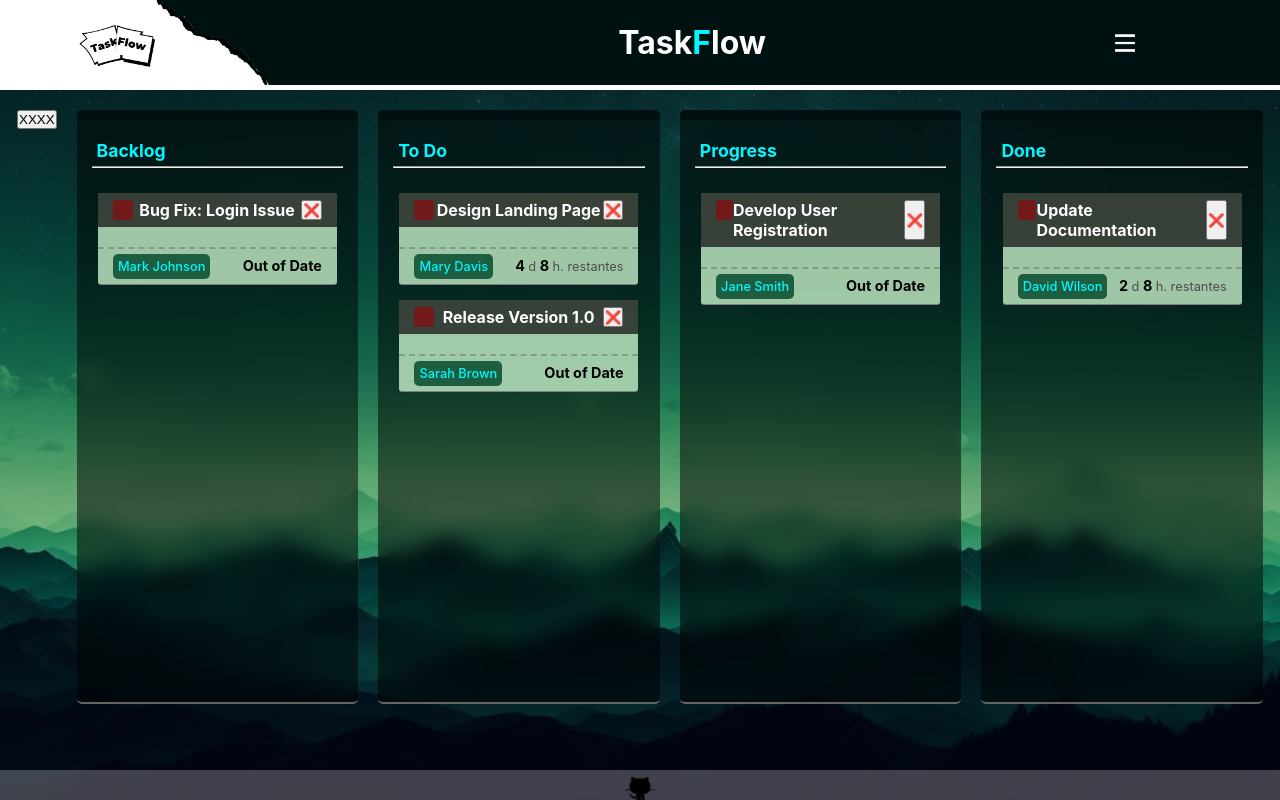
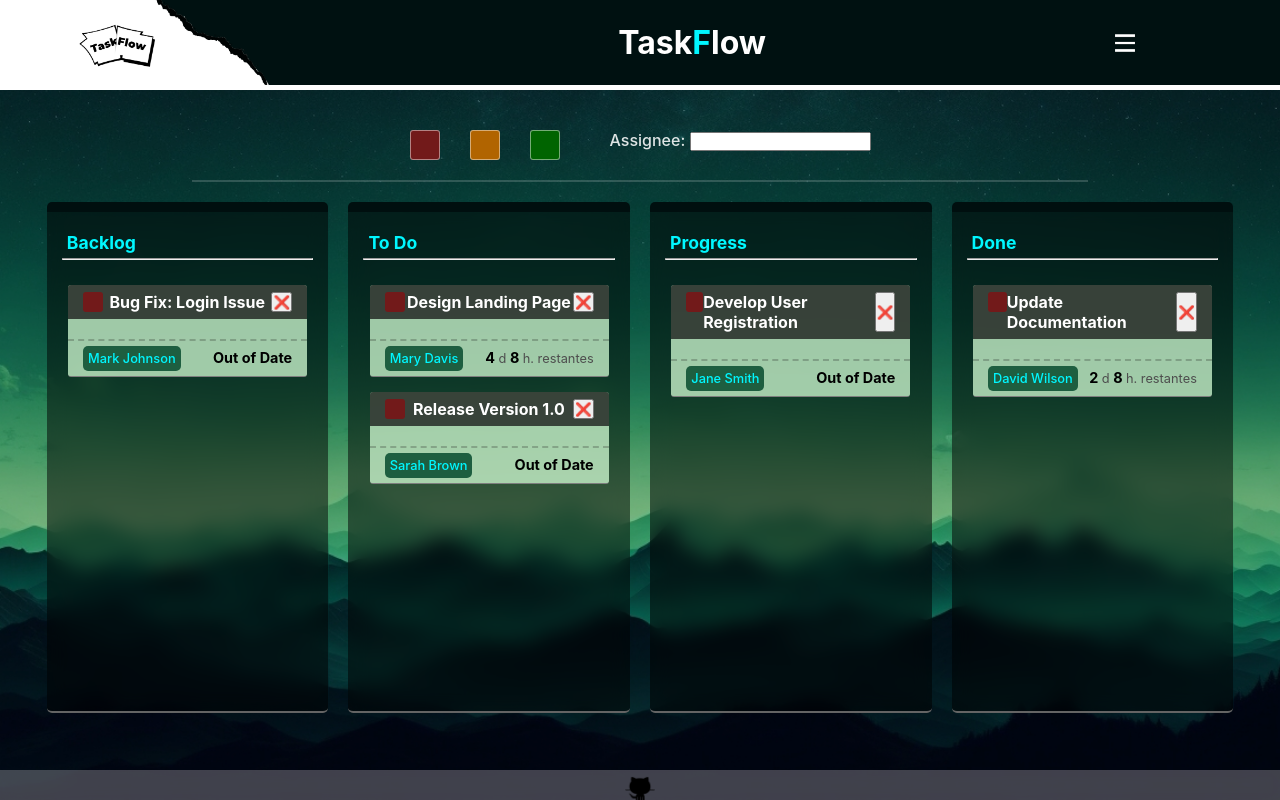
Before and after one commit to as-Solo/lab-kanban-board, a React (Vite) app: page / in a window 1280 px wide. Built offline with nearby package versions, Linux system fonts and the light colour scheme.

Commit message:
filtered by priority done

```diff
--- a/src/App.jsx
+++ b/src/App.jsx
@@ -13,7 +13,7 @@ function App() {
 
   const [datApp, setDatApp] = useState(data);
   const [showSideBar, setShowSideBar] = useState(false);
-  const [filter, setFilter] = useState(true);
+  const [filter, setFilter] = useState({high:'', medium:'', low:''});
 
   const handleDelete = (index)=>{
     const copia = [...datApp]
--- a/src/pages/Board.jsx
+++ b/src/pages/Board.jsx
@@ -1,26 +1,70 @@
 import Columna from "../components/Columna"
+import '../styles/Board.css'
+import ojo from "../assets/Ojo.png"
 import { useState } from "react";
 
 function Board(props) {
   //props.data => [{card}, {card},...]
-  // const {filter, setFilter} = props;
+  const {filter, setFilter, data} = props;
 
-  const handleFilter = () => props.setFilter(!props.filter);
+  const handleFilter = (event) => {
+    let clone = structuredClone(filter)
+    // console.log(event.target.name)
+    // console.log(event.target.checked)
+    if (event.target.checked){
+      clone[event.target.name] = event.target.name
+    }
+    else{
+      clone[event.target.name] = ''
+    }
+    setFilter(clone)
+  };
 
+  let filterList = data;
+  if (filter.high || filter.medium || filter.low){
+    filterList = data.filter((card) => (card.priority.toLowerCase() === filter.high || card.priority.toLowerCase() === filter.medium || card.priority.toLowerCase() === filter.low))
+  }
 
-  let backlogList = props.data.filter((card) => card.status === "Backlog");
-  let inProgressList = props.data.filter((card)=> card.status === "In Progress" );
-  let toDoList = props.data.filter((card)=> card.status === "To Do" && props.filter);
-  let doneList = props.data.filter((card)=> card.status === "Done");
+  // console.log(filterList)
+
+  let backlogList = filterList.filter((card) => card.status === "Backlog");
+  let inProgressList = filterList.filter((card)=> card.status === "In Progress" );
+  let toDoList = filterList.filter((card)=> card.status === "To Do" && props.filter);
+  let doneList = filterList.filter((card)=> card.status === "Done");
 
   return (
+    <>
+      <div className="fondo-botonera">
+        {/* <h1>{`${filter.high} - ${filter.medium} - ${filter.low}`}</h1> */}
+        <div className="botonera">
+          <div className="filtros">
+            <div style={{backgroundColor:'rgb(114, 26, 26)'}}>
+              <input name={'high'} onClick={()=>handleFilter(event)} type="checkbox" />
+              <img className="img-check" src={ojo} alt="" />
+            </div>
+            <div style={{backgroundColor:'rgb(177, 100, 0)'}}>
+              <input name={'medium'} onClick={()=>handleFilter(event)} type="checkbox" />
+              <img className="img-check" src={ojo} alt="" />
+            </div>
+            <div style={{backgroundColor:'rgb(0, 100, 0)'}}>
+              <input name={'low'} onClick={()=>handleFilter(event)} type="checkbox" />
+              <img className="img-check" src={ojo} alt="" />
+            </div>
+          </div>
+          <div>
+            <label htmlFor="assignee">Assignee: </label>
+            <input type="text" name="assignee"/>
+          </div>
+        </div>
+        <hr />
+      </div>
       <div id="board">
-        <button onClick={handleFilter}>XXXX</button>
           <Columna data = {backlogList} delete={props.delete}>Backlog</Columna>
           <Columna data = {toDoList} delete={props.delete}>To Do</Columna>
           <Columna data = {inProgressList} delete={props.delete}>Progress</Columna>
           <Columna data = {doneList} delete={props.delete}>Done</Columna>
       </div>
+    </>
   )
 }
 
--- /dev/null
+++ b/src/styles/Board.css
@@ -0,0 +1,62 @@
+.fondo-botonera{
+    width: 100vw;
+    background-color: rgba(0, 15, 15, 0.205);
+    display: flex;
+    justify-content: center;
+    align-items: center;
+    flex-direction: column;
+}
+.botonera{
+    max-width: 1200px;
+    width: 85%;
+    display: flex;
+    justify-content: center;
+    gap: 50px;
+    padding: 40px 0 20px;
+    font-weight: 500;
+    /* border: 1px solid red; */
+}
+
+.fondo-botonera hr{
+    max-width: 900px;
+    width: 70%;
+    border: solid 1px rgba(255, 255, 255, 0.171);
+}
+
+.filtros{
+    display: flex;
+    gap: 30px;
+}
+
+.filtros > div{
+    width: 30px;
+    height: 30px;
+    border-radius: 3px;
+    border: solid 1px rgba(255, 255, 255, 0.459);
+    display: flex;
+    justify-content: center;
+    align-items: center;
+    position: relative;
+    /* color: transparent; */
+}
+
+.img-check{
+    width: 80%;
+    height: 80%;
+    object-fit:cover;
+    display: none;
+    pointer-events: none;
+    position: absolute;
+}
+
+.filtros > div input{
+    width: 100%;
+    height: 100%;
+    background-color: rgba(240, 248, 255, 0);
+    border: none;
+    opacity: 0;
+}
+
+.filtros > div input:checked + .img-check{
+    display: block;
+}
```
Also changed, not shown: src/assets/Ojo.png (added), 1 other file (tests, documents, lock files or other folders). Lines whose indentation alone changed are shown as unchanged.
